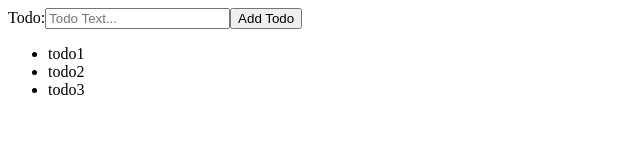
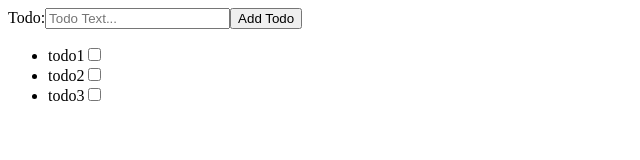
Before and after one commit to Jamb000h/todo-frontend, a React (Create React App) app: page / in a window 1280 px wide. Shown: the top 160 px of the page, without its empty margins (0-640 px from the left). Built offline with nearby package versions, Linux system fonts and the light colour scheme.

Commit message:
Add done/not-done toggle

```diff
--- a/src/Todo.js
+++ b/src/Todo.js
@@ -1,9 +1,19 @@
-import React from 'react';
+import React, {useState} from 'react';
 
 const Todo = props => {
+
+  const [isDone, setDone] = useState(false);
+
   return (
-    <li>
+    <li
+      style={
+        isDone ? {textDecoration: "line-through red"} : {textDecoration: "initial"}
+      }
+    >
       {props.text}
+      <input type="checkbox" onChange={ () => {
+        return isDone ? setDone(false) : setDone(true);
+      }}/>
     </li>
   )
 }
--- a/src/TodoForm.js
+++ b/src/TodoForm.js
@@ -9,7 +9,7 @@ const TodoForm = props => {
             onSubmit={ event => {
                 event.preventDefault();
                 props.saveTodo(value);
-                console.log(value);
+                setValue("");
             }}
         >
             <label>
```
